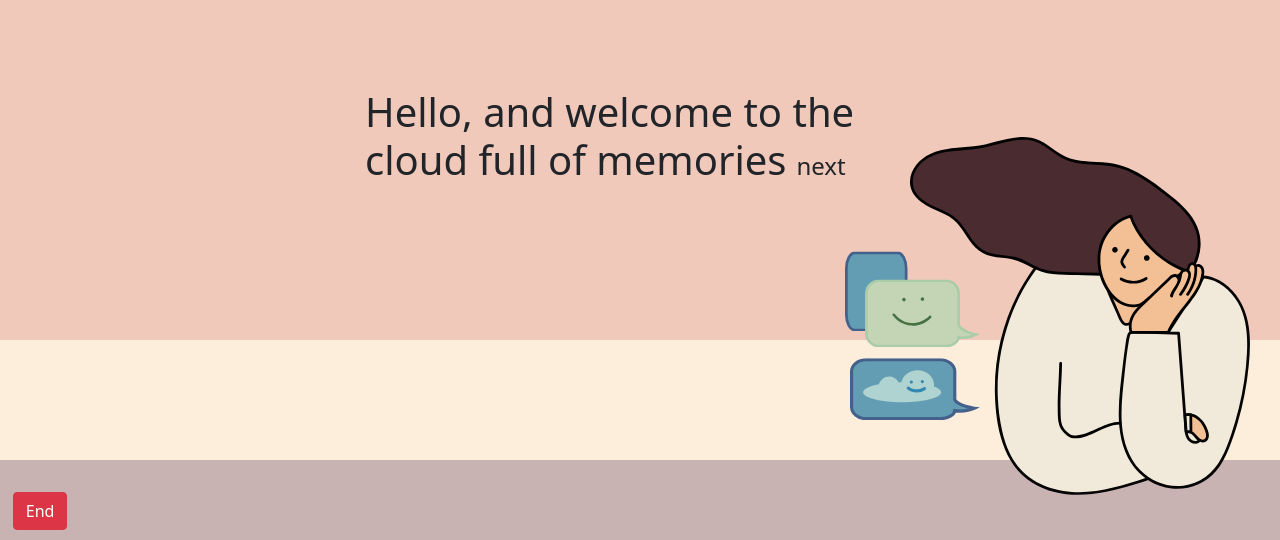
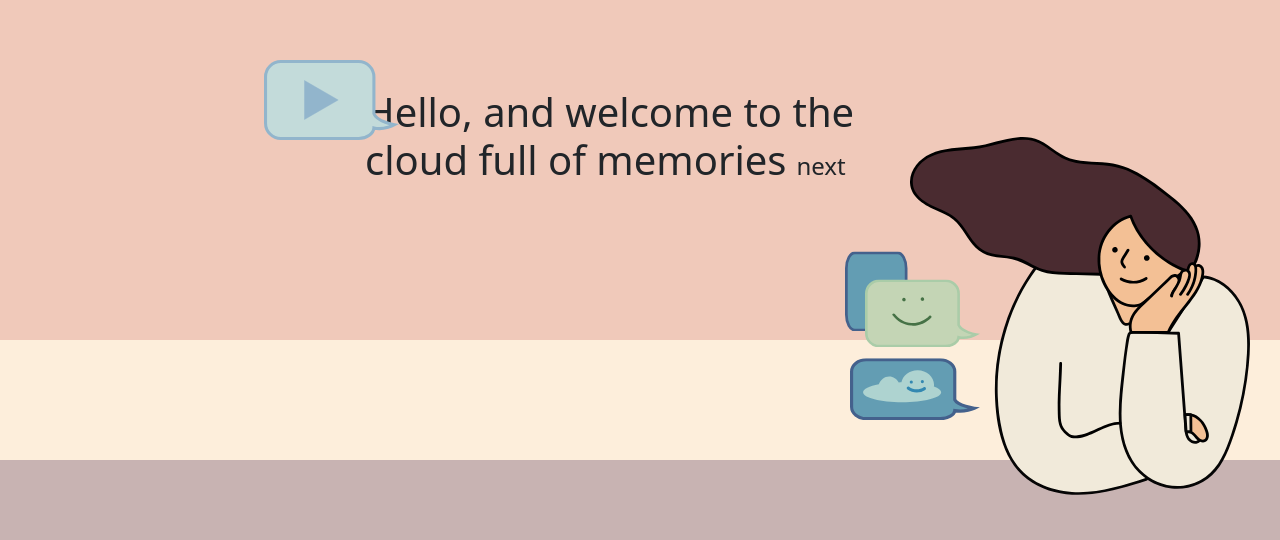
Before and after one commit to ParelZalm/rec-save, a website: page public/index.html in a window 1280 px wide. Shown: the part 260-800 px from the top of the page. Drawn offline with nearby package versions, Linux system fonts and the light colour scheme; files that its build step writes are made by us from their sources; files whose address does not match are found by name.

Commit message:
css updates

```diff
--- a/public/assets/js/letters.js
+++ b/public/assets/js/letters.js
@@ -9,7 +9,7 @@ let currentText = 0;
 const myNewText = [
     "Here you can record and store memories about a special person you lost",
     "Not only does this help you save these special memories, it also help others by sharing",
-    "John Doe recorded this story with others. Talking about his memory helped him, and it brought great joy to the mother of his departed friend",
+    "John Doe recorded this example for you here. Talking about his memory helped him, and it brought great joy to the mother of his departed friend",
     ]
 
 // timeout function
--- a/public/assets/scss/main.scss
+++ b/public/assets/scss/main.scss
@@ -110,6 +110,7 @@ html, body {
     position: absolute;
     bottom: 10px;
     left: 1%;
+    opacity: 0;
   }
 
   .recording {
@@ -187,3 +188,9 @@ bottom: 0;
   right: 30px;
   bottom: 45px;
 }
+
+#cloudplay{
+  width: 135px;
+  bottom: 50%;
+  left: 184px;
+}
--- a/public/index.html
+++ b/public/index.html
@@ -18,6 +18,7 @@
           <span class="letters">Hello, and welcome to the cloud full of memories</span><button class="nostyle-button" onClick="nextText(1)">next</div>
         </span>
       </h1>
+      <img src = "images/johnplay.svg" alt="playcloud" id="cloudplay"/>
     </div>
   </div>
  <!--------------------------------------------dynamic text end---------------------------------------->
```
Also changed, not shown: public/assets/css/main.css, public/assets/images/johnplay.svg (added), public/assets/images/johnstop.svg (added), 1 other file.
